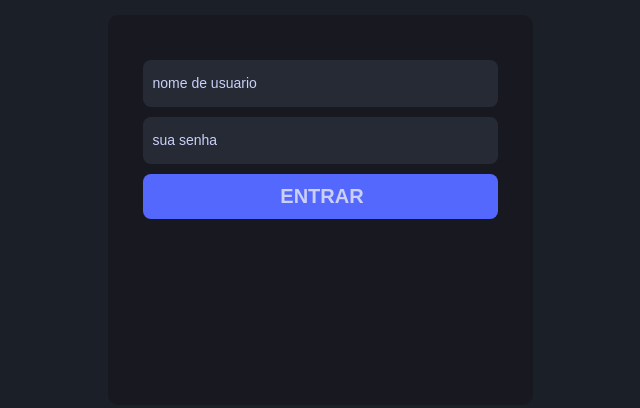
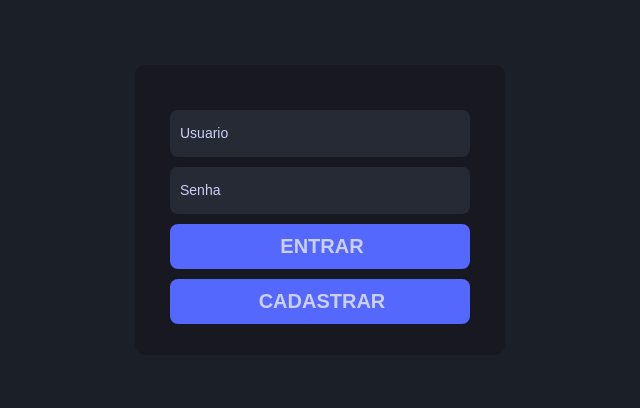
Before and after one commit to SrMajorBR/projeto.financeiro, a plain HTML site: page Login/index.html in a window 1280 px wide. Shown: the part 198-606 px from the top of the page, without its empty margins (320-960 px from the left). Drawn offline with Linux system fonts and the light colour scheme.

Commit message:
index.html

```diff
--- a/Login/index.html
+++ b/Login/index.html
@@ -10,9 +10,10 @@
         <div class="login">
 
             <div class="formulario">
-                <input type="text" nome="nome" placeholder="nome de usuario" autofocus id="usuario" >
-                <input type="password" nome="senha" placeholder="sua senha" autofocus id="senha">
+                <input type="text" nome="nome" placeholder="Usuario" autofocus id="usuario" >
+                <input type="password" nome="senha" placeholder="Senha" autofocus id="senha">
                 <input type="submit" value="entrar" id="submit" onclick="login()">
+                <input type="submit" value="cadastrar" id="submit" onclick="cadastrar()">
              </div>
         </div>
     </section>
--- a/Login/style.css
+++ b/Login/style.css
@@ -20,8 +20,8 @@ body {
     align-items: center;
     background-color: #181920;
     border-radius: 10px;
-    width: 355px;
-    height: 320px;
+    width: 300px;
+    height: 220px;
     padding: 35px;
 }
 /*Estilos para o formulário de login*/
```
Also changed, not shown: cadastro/index.html (added).
